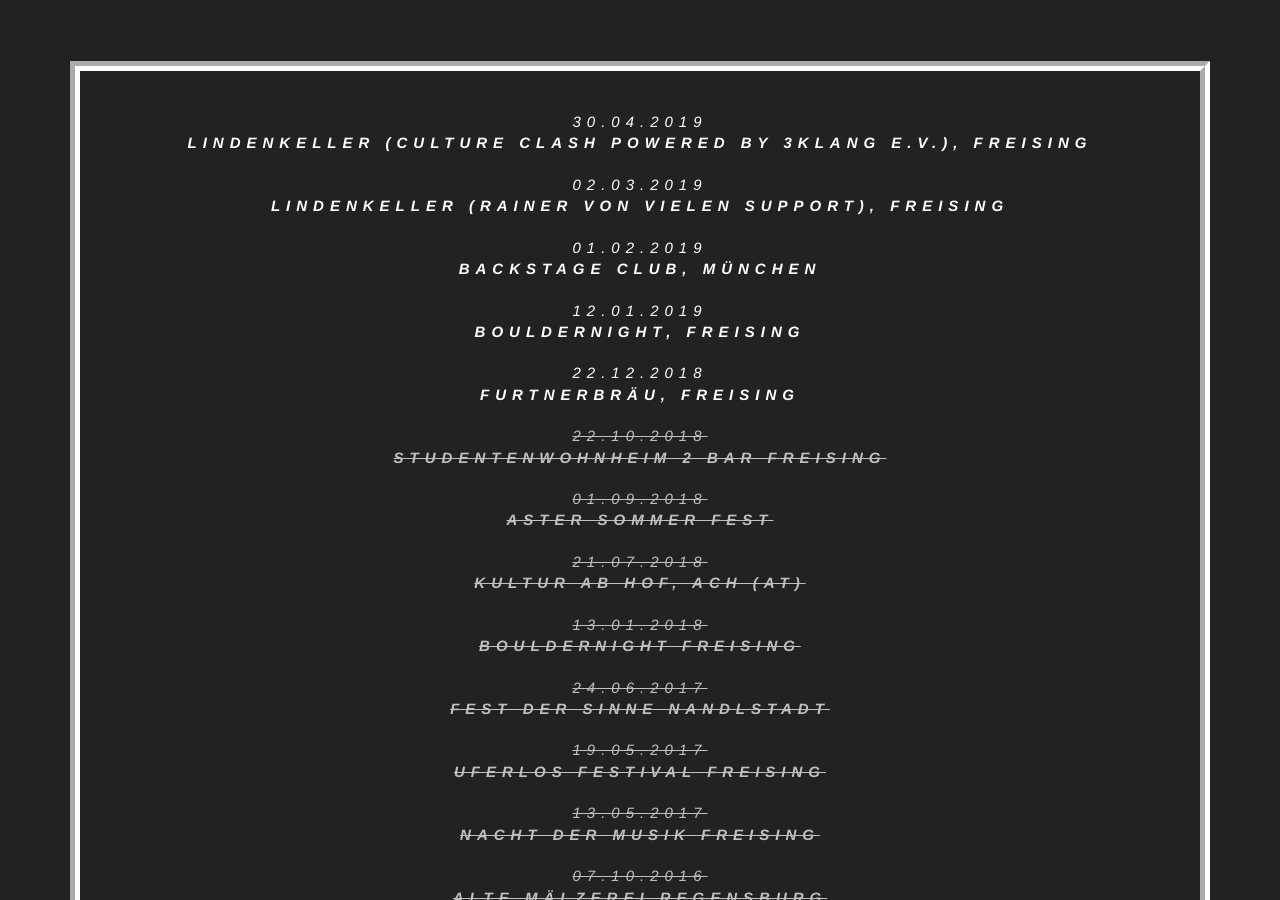
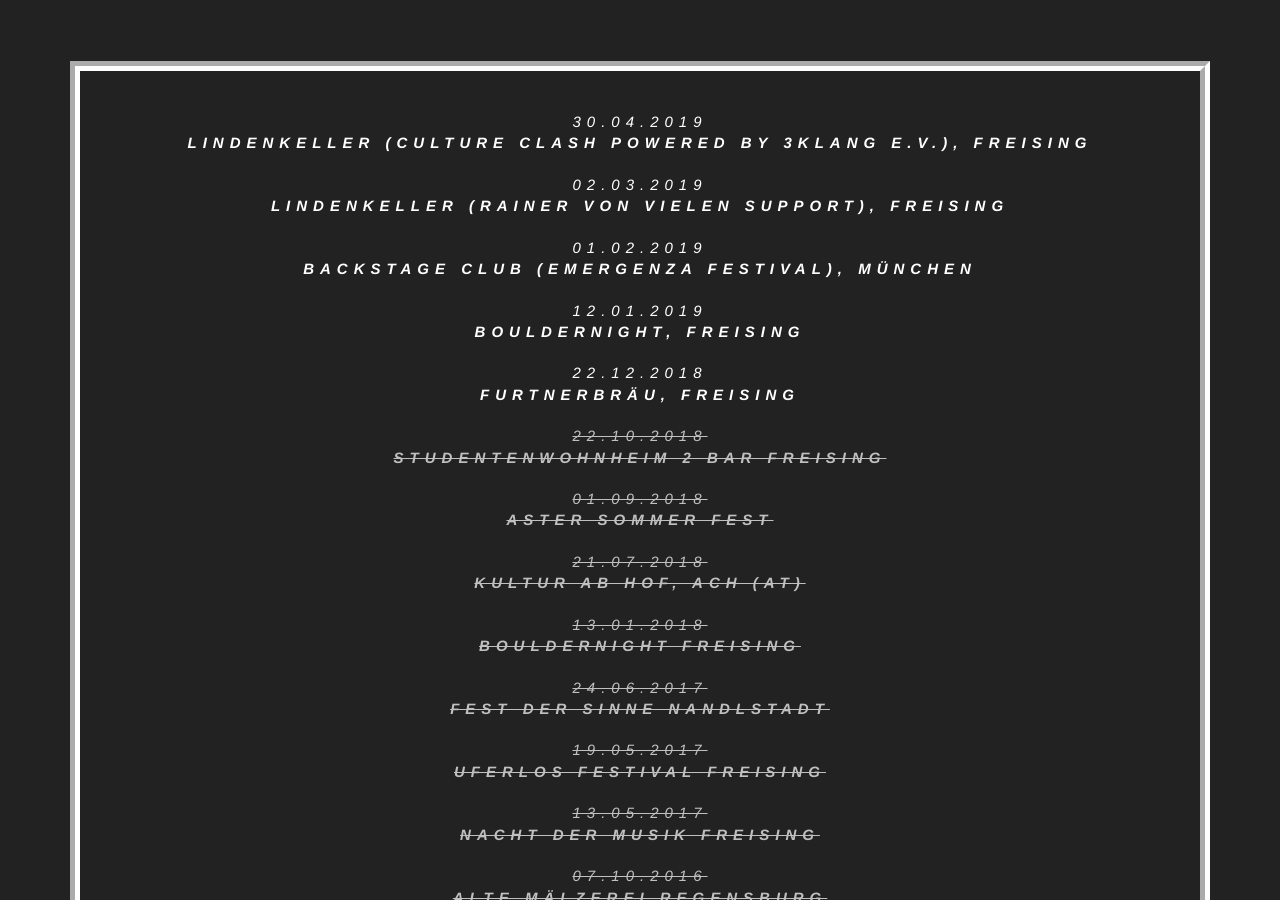
Before and after one commit to jabbadafunk/jabbadafunk.github.io, a Jekyll site: the page built from index.html, in a window 1280 px wide and 900 px high, scrolled down 1013 px. Built offline with Jekyll 4.4.1, drawn with Linux system fonts in a browser that asks for light colours.

Commit message:
Update from Forestry.io - Updated gigs.yml

```diff
--- a/_data/gigs.yml
+++ b/_data/gigs.yml
@@ -5,7 +5,7 @@
 - location: Lindenkeller (Rainer von Vielen Support), Freising
   date: 02.03.2019
   completed: false
-- location: Backstage Club, München
+- location: Backstage Club (Emergenza Festival), München
   date: 01.02.2019
   completed: false
 - location: Bouldernight, Freising
```
